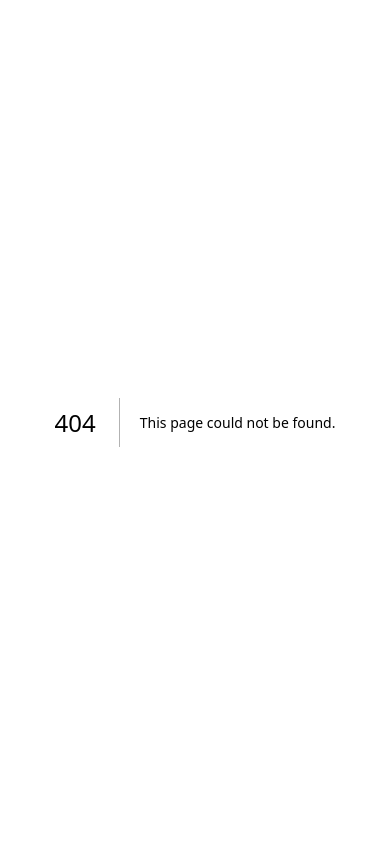
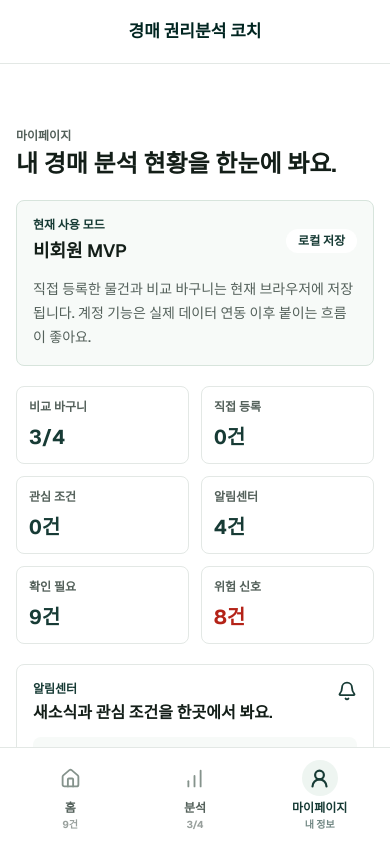
Before and after one commit to jinSsol/auction-risk-analyzer, a Next.js app: page /mypage in a window 390 px wide. Before the commit this address had no page. Shown: the top 842 px of the page. Built offline with nearby package versions, Linux system fonts and the light colour scheme.

Commit message:
Split mobile tabs into routes

```diff
--- /dev/null
+++ b/app/analysis/page.tsx
@@ -0,0 +1,7 @@
+"use client";
+
+import { AuctionWorkspace } from "../page";
+
+export default function AnalysisPage() {
+  return <AuctionWorkspace initialMobileTab="compare" />;
+}
--- /dev/null
+++ b/app/mypage/page.tsx
@@ -0,0 +1,7 @@
+"use client";
+
+import { AuctionWorkspace } from "../page";
+
+export default function MyPage() {
+  return <AuctionWorkspace initialMobileTab="profile" />;
+}
--- a/app/page.tsx
+++ b/app/page.tsx
@@ -65,6 +65,14 @@ type MarketUpdate = {
 type MarketUpdateFilter = "all" | MarketUpdate["kind"];
 
 export default function Home() {
+  return <AuctionWorkspace />;
+}
+
+export function AuctionWorkspace({
+  initialMobileTab = "browse",
+}: {
+  initialMobileTab?: MobileTab;
+}) {
   const [query, setQuery] = useState("");
   const [channel, setChannel] = useState<SaleChannel | "전체">("전체");
   const [type, setType] = useState<PropertyType | "전체">("전체");
@@ -81,7 +89,7 @@ export default function Home() {
   });
   const [selectedIds, setSelectedIds] = useState<string[]>(DEFAULT_COMPARE_IDS);
   const [comparisonReady, setComparisonReady] = useState(false);
-  const [mobileTab, setMobileTab] = useState<MobileTab>("browse");
+  const [mobileTab, setMobileTab] = useState<MobileTab>(initialMobileTab);
   const [marketUpdateFilter, setMarketUpdateFilter] = useState<MarketUpdateFilter>("all");
   const contentRef = useRef<HTMLElement | null>(null);
 
@@ -240,7 +248,7 @@ export default function Home() {
             <nav className="flex items-center gap-7 text-sm font-semibold text-[#6F766F]">
               <a className="border-b-2 border-[#173B35] pb-1 text-[#173B35]" href="#">물건</a>
               <Link className="transition hover:text-[#173B35]" href="/properties/new">등록</Link>
-              <button className="transition hover:text-[#173B35]" type="button" onClick={() => changeMobileTab("compare")}>비교</button>
+              <Link className="transition hover:text-[#173B35]" href="/analysis">비교</Link>
             </nav>
             <Search className="h-5 w-5 text-[#173B35]" aria-hidden="true" strokeWidth={2.2} />
           </div>
@@ -383,7 +391,6 @@ export default function Home() {
             setSelectedIds((current) => current.filter((itemId) => itemId !== id))
           }
           onSaveCurrentCondition={saveCurrentCondition}
-          onTabChange={changeMobileTab}
           onToggleNotificationSetting={toggleNotificationSetting}
         />
       </div>
@@ -579,7 +586,6 @@ function MobileAppHome({
   onMarketUpdateFilterChange,
   onRemoveCompare,
   onSaveCurrentCondition,
-  onTabChange,
   onToggleNotificationSetting,
 }: {
   activeFilterCount: number;
@@ -616,7 +622,6 @@ function MobileAppHome({
   onMarketUpdateFilterChange: (filter: MarketUpdateFilter) => void;
   onRemoveCompare: (id: string) => void;
   onSaveCurrentCondition: () => void;
-  onTabChange: (tab: MobileTab) => void;
   onToggleNotificationSetting: (key: keyof NotificationSettings) => void;
 }) {
   const featured = filtered[0];
@@ -628,6 +633,8 @@ function MobileAppHome({
       </header>
 
       <main className="min-h-screen bg-white px-4 pb-32 pt-24">
+        {mobileTab === "browse" ? (
+          <>
             <section className="space-y-3">
               <h2 className="text-[26px] font-semibold leading-[34px] text-[#131E18]">
                 오늘 먼저 확인할 리스크를 알려드려요.
@@ -701,6 +708,8 @@ function MobileAppHome({
 
               <MobileHomeRegistrationCard recentUserItems={recentUserItems} />
             </section>
+          </>
+        ) : null}
 
         <section ref={contentRef} className="mt-8">
           {mobileTab === "browse" ? (
@@ -774,7 +783,6 @@ function MobileAppHome({
         activeTab={mobileTab}
         selectedCount={selected.length}
         resultCount={stats.total}
-        onTabChange={onTabChange}
       />
     </>
   );
@@ -2386,12 +2394,10 @@ function MobileBottomTabs({
   activeTab,
   selectedCount,
   resultCount,
-  onTabChange,
 }: {
   activeTab: MobileTab;
   selectedCount: number;
   resultCount: number;
-  onTabChange: (tab: MobileTab) => void;
 }) {
   return (
     <nav className="fixed inset-x-0 bottom-0 z-30 border-t border-[#E3E8E5] bg-white px-2 pb-[env(safe-area-inset-bottom)] md:hidden">
@@ -2401,22 +2407,21 @@ function MobileBottomTabs({
           label="홈"
           meta={`${resultCount}건`}
           icon="home"
-          onClick={() => onTabChange("browse")}
+          href="/"
         />
         <MobileTabButton
           active={activeTab === "compare"}
           label="분석"
           meta={`${selectedCount}/${MAX_COMPARE_COUNT}`}
-          highlighted={selectedCount > 0}
           icon="analytics"
-          onClick={() => onTabChange("compare")}
+          href="/analysis"
         />
         <MobileTabButton
           active={activeTab === "profile"}
           label="마이페이지"
           meta="내 정보"
           icon="user"
-          onClick={() => onTabChange("profile")}
+          href="/mypage"
         />
       </div>
     </nav>
@@ -2429,7 +2434,6 @@ function MobileTabButton({
   meta,
   icon,
   href,
-  highlighted,
   onClick,
 }: {
   active: boolean;
@@ -2437,24 +2441,17 @@ function MobileTabButton({
   meta: string;
   icon: "home" | "analytics" | "user";
   href?: string;
-  highlighted?: boolean;
   onClick?: () => void;
 }) {
   const className = `relative flex flex-col items-center justify-center rounded-lg p-2 text-center text-xs transition active:scale-95 active:bg-[#F6F8F7] ${
     active
       ? "font-bold text-[#173B35]"
-      : highlighted
-        ? "font-semibold text-[#173B35]"
       : "font-semibold text-[#54615B]"
   }`;
-  const iconActive = active || Boolean(highlighted);
 
   const content = (
     <>
-      {highlighted && !active ? (
-        <span className="absolute right-5 top-2 h-2 w-2 rounded-full bg-[#416F67] ring-2 ring-white" />
-      ) : null}
-      <TabIcon type={icon} active={iconActive} />
+      <TabIcon type={icon} active={active} />
       <span className="mt-1 block">{label}</span>
       <span className="mt-0.5 block text-[10px] font-bold opacity-60">{meta}</span>
     </>
```
Also changed, not shown: 1 other file (tests, documents, lock files or other folders). Lines whose indentation alone changed are shown as unchanged.
